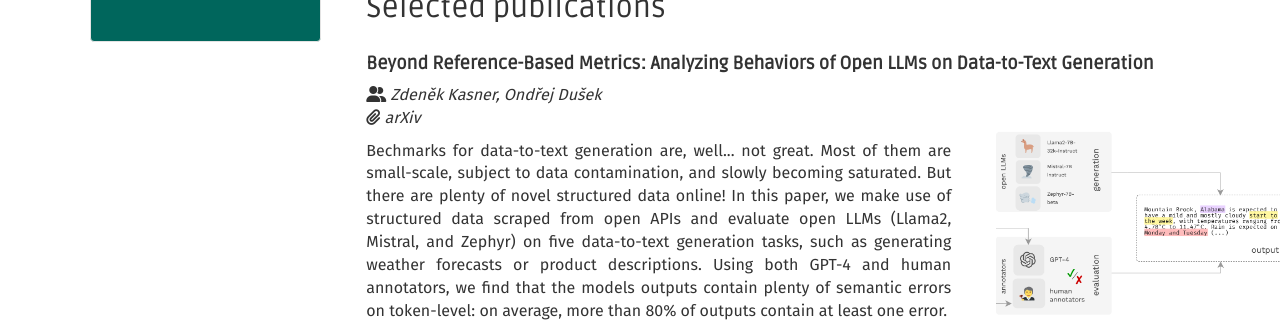
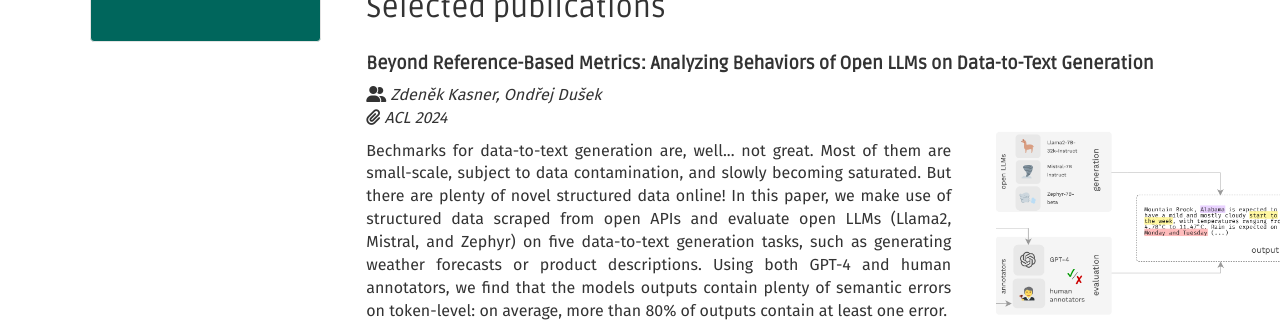
Before and after one commit to kasnerz/kasnerz.github.io, a Jekyll site: the page built from research.md, in a window 1280 px wide and 900 px high, scrolled down 450 px. Shown: the part 152-474 px from the top of the window. Built offline with Jekyll 4.4.1, drawn with Linux system fonts in a browser that asks for light colours; nearby versions of some CDN libraries.

Commit message:
Update article info

```diff
--- a/_data/articles.json
+++ b/_data/articles.json
@@ -3,7 +3,7 @@
 		"title": "Beyond Reference-Based Metrics: Analyzing Behaviors of Open LLMs on Data-to-Text Generation",
 		"code": "https://github.com/kasnerz/quintd",
 		"authors": "Zdeněk Kasner, Ondřej Dušek",
-		"venue": "arXiv",
+		"venue": "ACL 2024",
 		"text": "Bechmarks for data-to-text generation are, well... not great. Most of them are small-scale, subject to data contamination, and slowly becoming saturated. But there are plenty of novel structured data online! In this paper, we make use of structured data scraped from open APIs and evaluate open LLMs (Llama2, Mistral, and Zephyr) on five data-to-text generation tasks, such as generating weather forecasts or product descriptions. Using both GPT-4 and human annotators, we find that the models outputs contain plenty of semantic errors on token-level: on average, more than 80% of outputs contain at least one error.",
 		"img": "2024_d2t_llm.png",
 		"preview": "2024_d2t_llm_preview.png",
```
